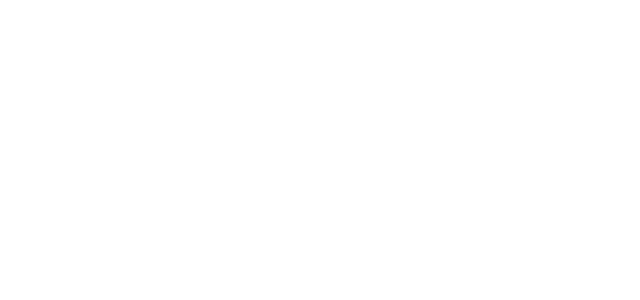
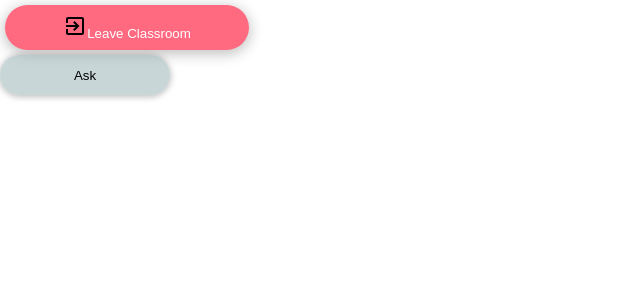
Before and after one commit to geebee49/classroom-front, a React (Create React App) app: page /teacherVideo in a window 1280 px wide. Shown: the top 300 px of the page, without its empty margins (0-640 px from the left). Built offline with nearby package versions, Linux system fonts and the light colour scheme.

Commit message:
teacher-2 branch first commit

```diff
--- a/src/App.js
+++ b/src/App.js
@@ -6,6 +6,9 @@ import Student from './components/edit';
 import signup from './components/signup';
 import Welcome from './components/welcome';
 import MiniDrawer from './components/bleh';
+import LeaveClassroom from './components/leave';
+import PopQuestion from './components/ask';
+import TeacherVideo from './components/teacherVideo';
 
 
 function App() {
@@ -19,6 +22,7 @@ function App() {
         <Route path='/signup' component={signup}></Route>
         <Route path='/welcome' component={Welcome}></Route>
         <Route path='/mainpage' component={MiniDrawer}></Route>
+        <Route path='/teacherVideo' component={TeacherVideo}></Route>
 
       </div>
     </BrowserRouter>
--- /dev/null
+++ b/src/components/ask.jsx
@@ -0,0 +1,40 @@
+import React from 'react';
+import Dialog from '@material-ui/core/Dialog';
+import CloseIcon from '@material-ui/icons/Close';
+import Styles from "./styles/ask.css";
+
+
+export default function LeaveClassroom() {
+    const [open, setOpen] = React.useState(false);
+
+    const handleClickOpen = () => {
+      setOpen(true);
+    };
+    const handleClose = () => {
+      setOpen(false);
+    };
+
+    return (
+        <div>
+          <button className="ask_btn" onClick={handleClickOpen}>
+          <a >Ask</a>
+          </button>
+
+          <Dialog  className="ask_maindialog" onClose={handleClose} aria-labelledby="dialog" open={open}>
+          <div className="ask_dialog">
+          <button className="close_btn" onClick={handleClose}>
+          <CloseIcon />
+          </button>
+          <div className="ask_title">
+            Question
+          </div>
+            <div >
+            <button className="submit_btn" >
+            Submit
+            </button>
+            </div>
+            </div>
+          </Dialog>
+        </div>
+      );
+}
--- /dev/null
+++ b/src/components/leave.jsx
@@ -0,0 +1,47 @@
+import React from 'react';
+import Dialog from '@material-ui/core/Dialog';
+import CloseIcon from '@material-ui/icons/Close';
+import ExitToAppIcon from '@material-ui/icons/ExitToApp';
+import Styles from "./styles/leave.css";
+
+
+export default function LeaveClassroom() {
+    const [open, setOpen] = React.useState(false);
+
+    const handleClickOpen = () => {
+      setOpen(true);
+    };
+    const handleClose = () => {
+      setOpen(false);
+    };
+
+    return (
+        <div>
+          <button className="leave_btn" onClick={handleClickOpen}>
+          <ExitToAppIcon />
+          <a className="leave_txt">Leave Classroom</a>
+          </button>
+
+          <Dialog  className="leave_maindialog" onClose={handleClose} aria-labelledby="dialog" open={open}>
+          <div className="leave_dialog">
+          <button className="close_btn" onClick={handleClose}>
+          <CloseIcon />
+          </button>
+          <div className="leave_title">
+            Click here to download the attendance report
+          </div>
+            <div >
+            <button className="download_btn" >
+            Download
+            </button>
+            </div>
+            <div >
+            <button className="exit_btn" >
+            Exit
+            </button>
+            </div>
+            </div>
+          </Dialog>
+        </div>
+      );
+}
--- /dev/null
+++ b/src/components/styles/ask.css
@@ -0,0 +1,42 @@
+.ask_btn{
+    width: 170px;
+    height: 40px;
+    background: rgba(146, 173, 176, 0.5);
+    box-shadow: 0px 1px 6px 1px rgba(0, 0, 0, 0.25);
+    border-radius: 20px;
+    border:none;
+}
+
+.ask_title{
+    font-size: 1.2rem;
+    margin: 3px;
+    padding: 5px;
+}
+
+
+.submit_btn{
+    background: #B1F09B;
+    border-radius: 22px;
+    box-shadow: 0px 3px 14px 1px rgba(0, 0, 0, 0.25);
+    border: none;
+    width: 282px;
+    height: 40px;
+    margin: 15px 3px;
+}
+
+.ask_dialog{
+    padding: 3rem 0 0 0 ;
+    text-align: center;
+    background-color: #9DB1B4;
+    box-shadow: 0px 15px 4px rgba(0, 0, 0, 0.25);
+    border-radius: 26px;
+    width: 550px;
+    height: 250px;
+}
+
+.close_btn{
+    float: right;
+    border: none;
+    background-color: #9DB1B4;
+    margin-right: 30px;
+}
--- /dev/null
+++ b/src/components/styles/leave.css
@@ -0,0 +1,57 @@
+.leave_btn{
+    border-radius: 25px;
+    background-color: #FF6A80;
+    box-shadow: 0px 3px 14px 1px rgba(0, 0, 0, 0.25);
+    border: none;
+    width: 244px;
+    height: 45px;
+    margin: 5px;
+}
+
+.leave_txt{
+    color: white;
+}
+
+.download_btn{
+    background-color: #C4C4C4;
+    box-shadow: 5px 8px 6px rgba(0, 0, 0, 0.25);
+    border-radius: 20px;
+    border: none;
+    width: 230px;
+    height: 55px;
+    margin: 15px 3px;
+}
+
+.exit_btn{
+    background: #FF6A80;
+    box-shadow: 0px 3px 14px 1px rgba(0, 0, 0, 0.25);
+    border-radius: 25px;
+    border: none;
+    width: 244px;
+    height: 45px;
+    margin: 15px 3px;
+}
+
+.leave_title{
+    color: white;
+    font-size: 1.2rem;
+    margin: 3px;
+    padding: 5px;
+}
+
+.leave_dialog{
+    padding: 3rem 0 0 0 ;
+    text-align: center;
+    background-color: #9DB1B4;
+    box-shadow: 0px 15px 4px rgba(0, 0, 0, 0.25);
+    border-radius: 26px;
+    width: 550px;
+    height: 250px;
+}
+
+.close_btn{
+    float: right;
+    border: none;
+    background-color: #9DB1B4;
+    margin-right: 30px;
+}
--- /dev/null
+++ b/src/components/teacherVideo.jsx
@@ -0,0 +1,11 @@
+import React from 'react';
+import Ask from './ask';
+import LeaveClassroom from './leave';
+export default function TeacherVideo(){
+    return (
+        <div>
+            <LeaveClassroom />
+            <Ask />
+        </div>
+    );
+}
```
